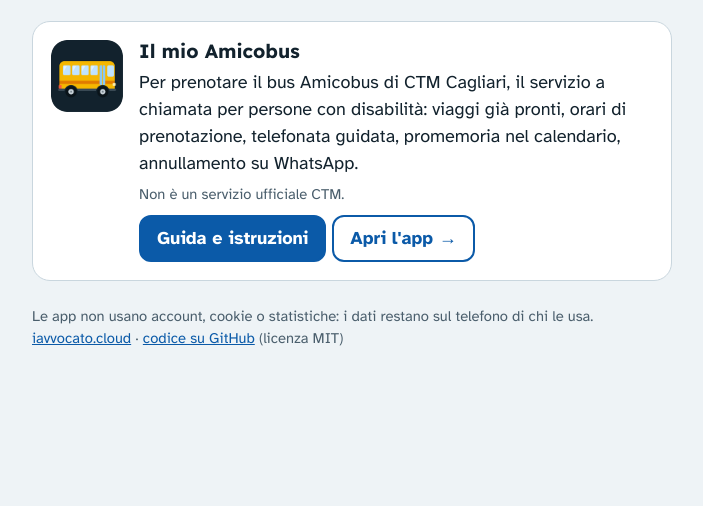
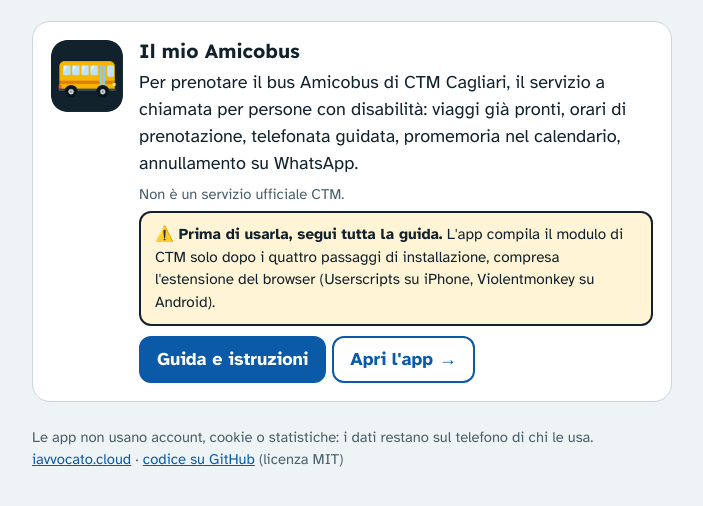
Before and after one commit to iavvocato/apps, a plain HTML site: page index.html in a window 1280 px wide. Shown: the part 170-676 px from the top of the page, without its empty margins (288-991 px from the left). Drawn offline with Linux system fonts and the light colour scheme.

Commit message:
Apps di iAvvocato: avviso sull'installazione nella scheda di Amicobus
Chi apre l'app direttamente dalla pagina generale deve sapere che il
modulo di CTM si compila solo dopo i quattro passaggi della guida,
estensione del browser compresa. Avviso sopra i pulsanti, con lo stesso
stile di quello della guida.

Co-Authored-By: Claude Opus 5.5 <noreply@anthropic.com>
Claude-Session: https://claude.ai/code/session_01AbNQbRTa8UqRxAK4EoQKif

```diff
--- a/index.html
+++ b/index.html
@@ -43,6 +43,7 @@ a { color: var(--accent); }
 .app .go { color: var(--accent); font-weight: 700; }
 .app .go.primary { color: var(--surface); background: var(--accent); }
 .app .links { flex-direction: row; }
+.warn { background: #FFF4D6; color: #12222D; border: 2px solid #12222D; border-radius: 12px; padding: 10px 14px; font-size: 0.95rem; }
 </style>
 </head>
 <body>
@@ -59,6 +60,7 @@ a { color: var(--accent); }
       <h2>Il mio Amicobus</h2>
       <p>Per prenotare il bus Amicobus di CTM Cagliari, il servizio a chiamata per persone con disabilità: viaggi già pronti, orari di prenotazione, telefonata guidata, promemoria nel calendario, annullamento su WhatsApp.</p>
       <p class="muted">Non è un servizio ufficiale CTM.</p>
+      <p class="warn" role="note"><strong>⚠️ Prima di usarla, segui tutta la guida.</strong> L'app compila il modulo di CTM solo dopo i quattro passaggi di installazione, compresa l'estensione del browser (Userscripts su iPhone, Violentmonkey su Android).</p>
       <div class="links">
         <a class="go primary" href="amicobus/guida/">Guida e istruzioni</a>
         <a class="go" href="amicobus/">Apri l'app →</a>
```
